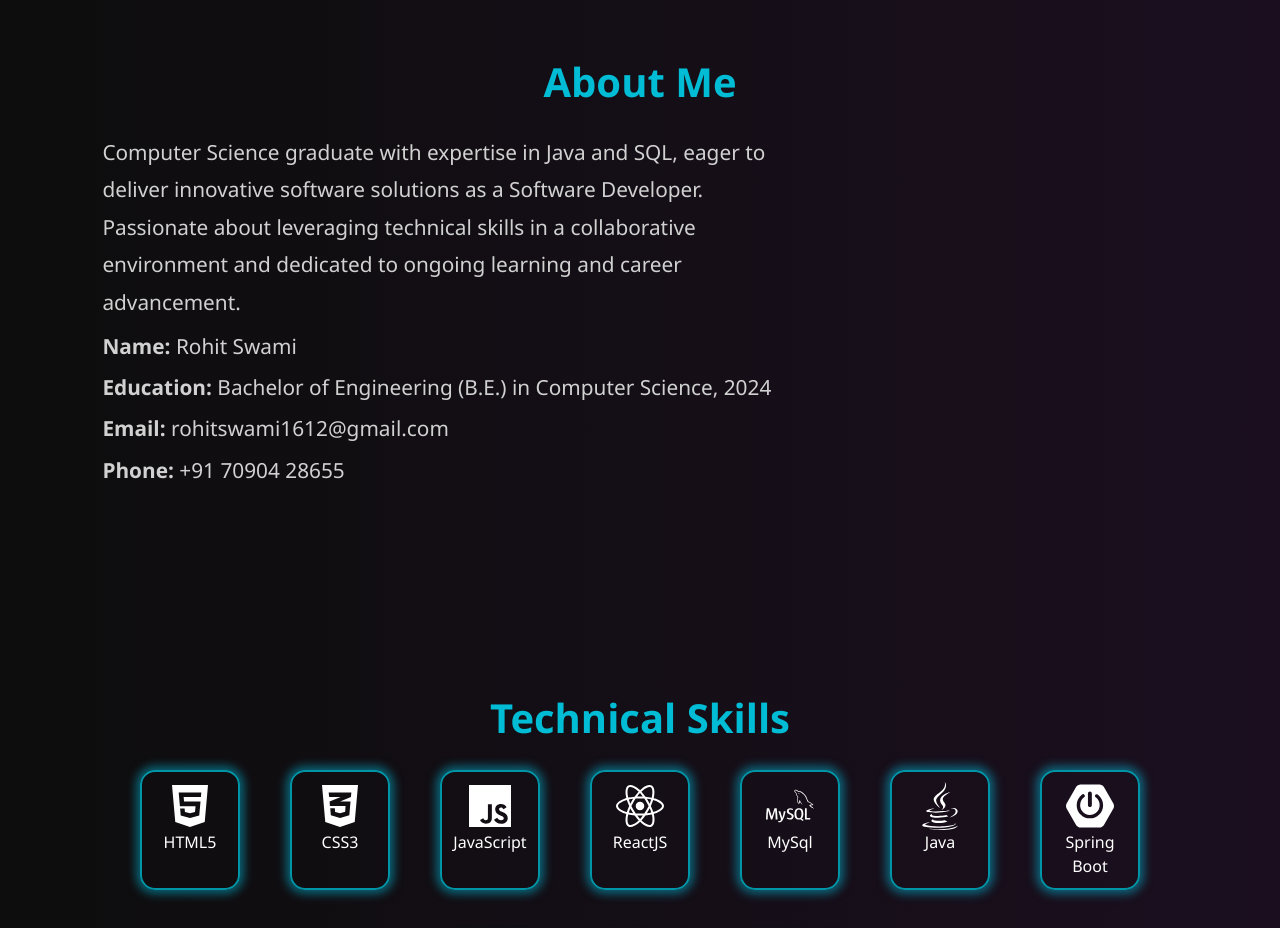
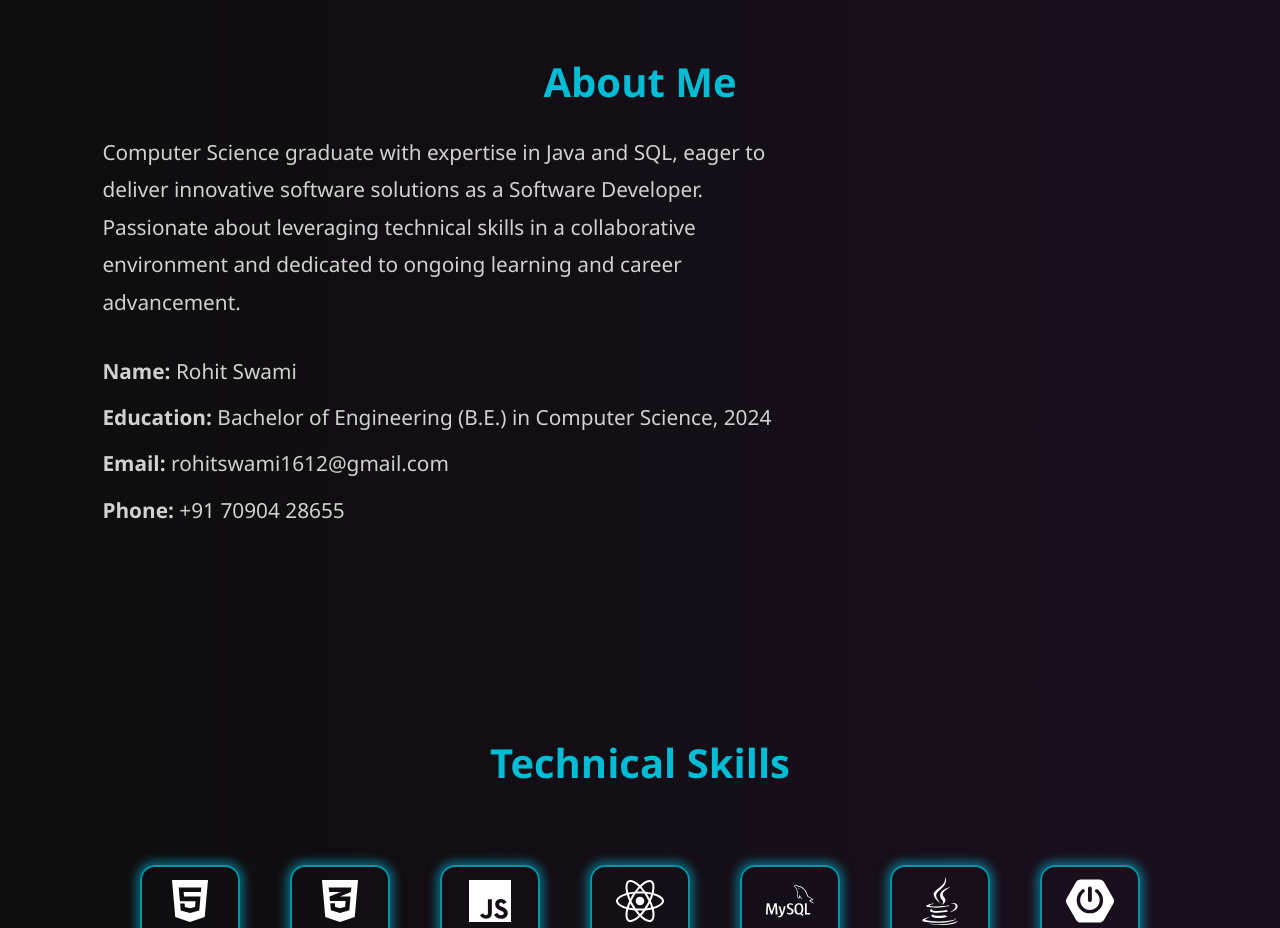
Before and after one commit to Rohitswami16/MYPORTFOLIO, a React (Vite) app: page / in a window 1280 px wide. Shown: the part 840-1768 px from the top of the page. Built offline with nearby package versions, Linux system fonts and the light colour scheme; the HTML template or start-up script is replaced by a standard one; a web font is replaced by a local one.

Commit message:
fixed sections

```diff
--- a/src/App.css
+++ b/src/App.css
@@ -378,12 +378,13 @@ html {
   font-size: 1.2rem;
   line-height: 1.8;
   margin-bottom: 20px;
+  padding-bottom: 20px;
   color: #c5c6c7;
 }
 
 .aboutme p {
   font-size: 1.3rem;
-  margin-bottom: 10px;
+  margin-bottom: 15px;
   color: #d1d1d1;
 }
 
@@ -485,6 +486,7 @@ html {
   flex-wrap: wrap;
   justify-content: center;
   gap: 50px;
+  padding: 50px 0;
 }
 
 .icon-item {
```
